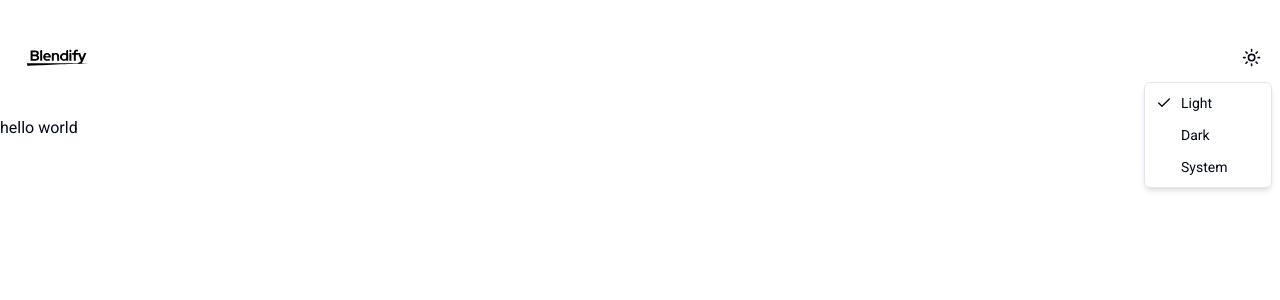
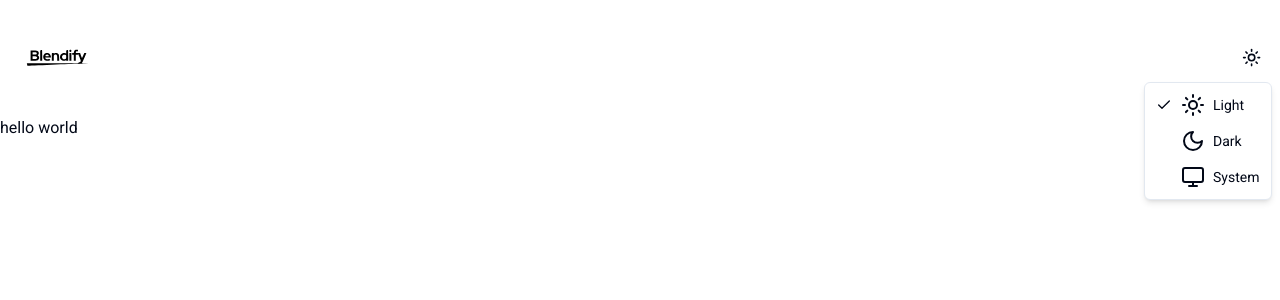
Before and after one commit to discuzz-labs/discuzz, a Next.js app: page / in a window 1280 px wide. Both pictures are taken after a click on the button "Toggle theme". Shown: the top 300 px of the page. Built offline with nearby package versions, Linux system fonts and the light colour scheme.

Commit message:
UI updated the ui of the themeswitcher

```diff
--- a/src/app/globals.css
+++ b/src/app/globals.css
@@ -6,67 +6,48 @@
   :root {
     --background: 0 0% 100%;
     --foreground: 222.2 84% 4.9%;
-
     --card: 0 0% 100%;
     --card-foreground: 222.2 84% 4.9%;
-
     --popover: 0 0% 100%;
     --popover-foreground: 222.2 84% 4.9%;
-
-      --primary: 222.2 47.4% 11.2%;
+    --primary: 221.2 83.2% 53.3%;
     --primary-foreground: 210 40% 98%;
-
     --secondary: 210 40% 96.1%;
     --secondary-foreground: 222.2 47.4% 11.2%;
-
     --muted: 210 40% 96.1%;
     --muted-foreground: 215.4 16.3% 46.9%;
-
     --accent: 210 40% 96.1%;
     --accent-foreground: 222.2 47.4% 11.2%;
-
     --destructive: 0 84.2% 60.2%;
     --destructive-foreground: 210 40% 98%;
-
     --border: 214.3 31.8% 91.4%;
     --input: 214.3 31.8% 91.4%;
-      --ring: 222.2 84% 4.9%;
-
+    --ring: 221.2 83.2% 53.3%;
     --radius: 0.5rem;
   }
 
   .dark {
     --background: 222.2 84% 4.9%;
     --foreground: 210 40% 98%;
-
     --card: 222.2 84% 4.9%;
     --card-foreground: 210 40% 98%;
-
     --popover: 222.2 84% 4.9%;
     --popover-foreground: 210 40% 98%;
-
-      --primary: 210 40% 98%;
+    --primary: 217.2 91.2% 59.8%;
     --primary-foreground: 222.2 47.4% 11.2%;
-
     --secondary: 217.2 32.6% 17.5%;
     --secondary-foreground: 210 40% 98%;
-
     --muted: 217.2 32.6% 17.5%;
     --muted-foreground: 215 20.2% 65.1%;
-
     --accent: 217.2 32.6% 17.5%;
     --accent-foreground: 210 40% 98%;
-
     --destructive: 0 62.8% 30.6%;
     --destructive-foreground: 210 40% 98%;
-
     --border: 217.2 32.6% 17.5%;
     --input: 217.2 32.6% 17.5%;
-      --ring: 212.7 26.8% 83.9%;
-    }
+    --ring: 224.3 76.3% 48%;
   }
 
-  @layer base {
   * {
     @apply border-border;
   }
--- a/src/components/ThemeSwitch.tsx
+++ b/src/components/ThemeSwitch.tsx
@@ -8,7 +8,7 @@
   DropdownMenuTrigger,
 } from "@/components/ui/dropdown-menu";
 import { useTheme } from "next-themes";
-import { Sun, Moon } from "lucide-react";
+import { Sun, Moon, Monitor } from "lucide-react";
 import { useEffect, useState } from "react";
 
 export default function ThemeSwitch() {
@@ -36,7 +36,9 @@
               onClick={() => {
                 setTheme("light");
               }}
+              className="FLEX items-center gap-2"
             >
+              <Sun />
               Light
             </DropdownMenuCheckboxItem>
             <DropdownMenuCheckboxItem
@@ -44,7 +46,9 @@
               onClick={() => {
                 setTheme("dark");
               }}
+              className="FLEX items-center gap-2"
             >
+              <Moon />
               Dark
             </DropdownMenuCheckboxItem>
             <DropdownMenuCheckboxItem
@@ -52,7 +56,9 @@
               onClick={() => {
                 setTheme("system");
               }}
+              className="FLEX items-center gap-2"
             >
+              <Monitor />
               System
             </DropdownMenuCheckboxItem>
           </DropdownMenuContent>
```
Lines whose indentation alone changed are shown as unchanged.
